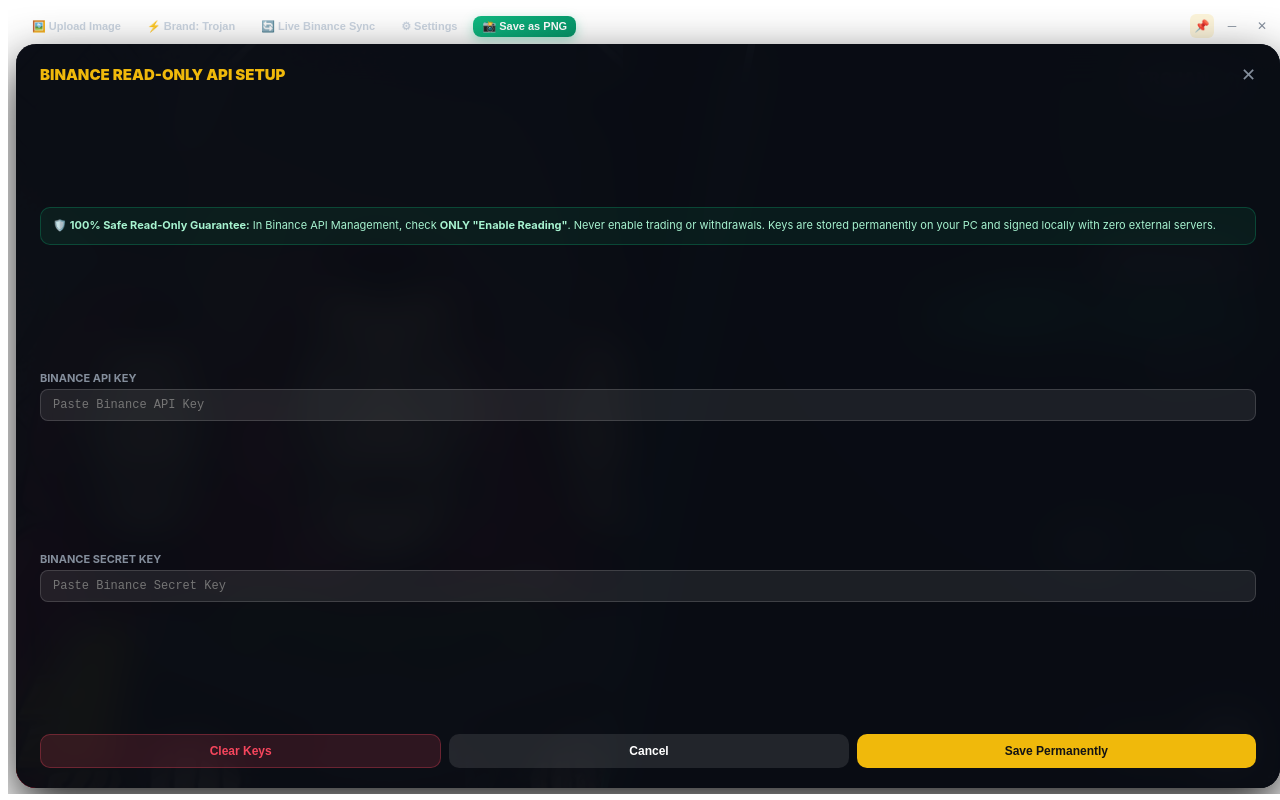
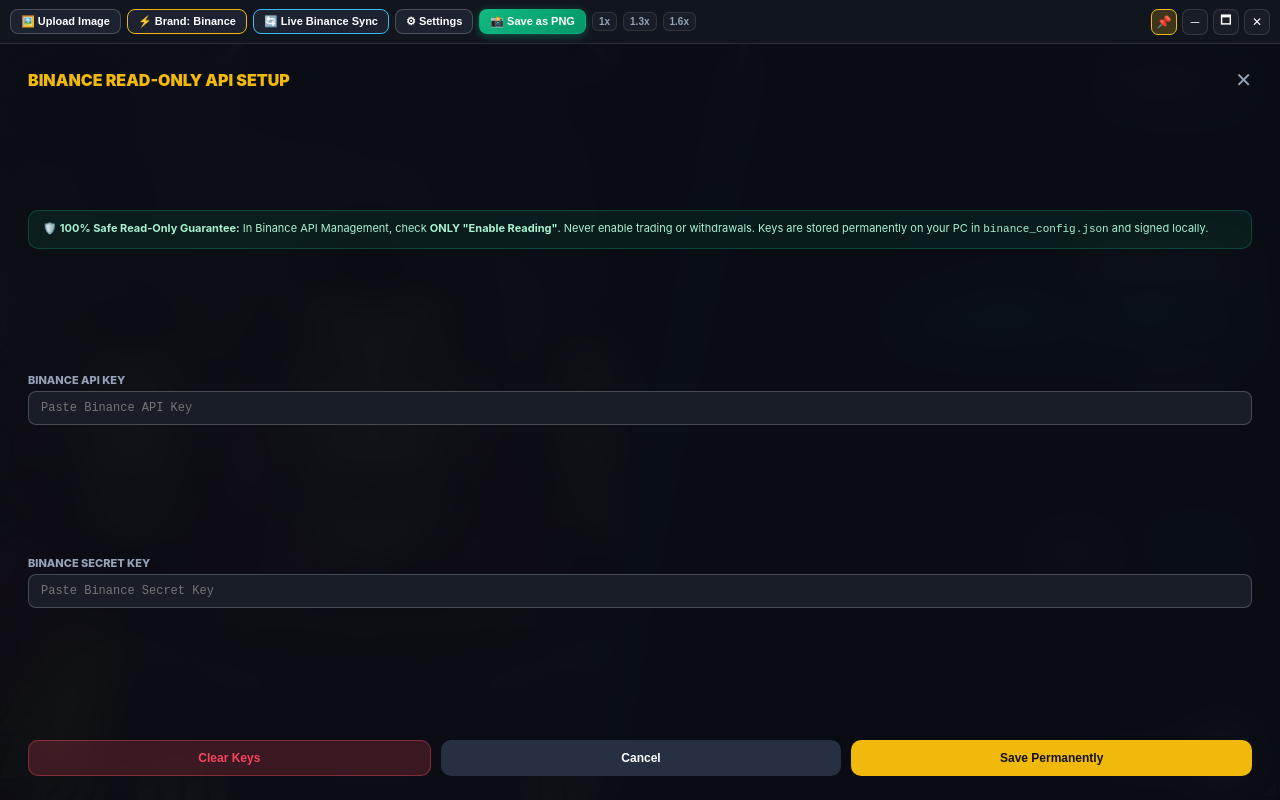
Before and after one commit to WizardSyr/cryptodesk, a plain HTML site: page desktop_card.html in a window 1280 px wide. Both pictures are taken after a click on the button "🔄 Live Binance Sync". Drawn offline with Linux system fonts and the light colour scheme.

Commit message:
Fix white border, ensure high contrast toolbar text, and enable 4-way resizing

```diff
--- a/desktop_card.html
+++ b/desktop_card.html
@@ -6,13 +6,16 @@
     <title>Trojan / Binance PnL Card</title>
     <style>
         :root {
-            --bg-card: #0a0d14;
+            --bg-base: #0a0d14;
+            --bg-toolbar: #11151e;
+            --bg-btn: #1c2230;
+            --border-btn: rgba(255, 255, 255, 0.2);
             --brand-green: #0ecb81;
             --brand-green-glow: rgba(14, 203, 129, 0.55);
             --brand-cyan: #38bdf8;
             --brand-yellow: #f0b90b;
-            --text-gray: #848e9c;
-            --text-dim: #606875;
+            --text-white: #ffffff;
+            --text-gray: #94a3b8;
         }
 
         * {
@@ -26,25 +29,30 @@
         html, body {
             width: 100vw;
             height: 100vh;
-            background: transparent;
+            background-color: var(--bg-base) !important;
             font-family: -apple-system, BlinkMacSystemFont, "SF Pro Display", "Segoe UI", Roboto, Helvetica, Arial, sans-serif;
-            color: #ffffff;
+            color: var(--text-white);
             overflow: hidden;
             display: flex;
             flex-direction: column;
-            padding: 6px 8px;
+            margin: 0;
+            padding: 0;
         }
 
-        /* Top Draggable Toolbar */
+        /* Top Draggable Dark Toolbar (High Contrast) */
         .toolbar {
             width: 100%;
+            height: 44px;
+            background-color: var(--bg-toolbar);
+            border-bottom: 1px solid rgba(255, 255, 255, 0.12);
             display: flex;
             justify-content: space-between;
             align-items: center;
-            padding: 2px 6px 6px;
+            padding: 0 10px;
             cursor: move;
             -webkit-app-region: drag;
             flex-shrink: 0;
+            z-index: 50;
         }
 
         .tool-group {
@@ -52,41 +60,50 @@
             align-items: center;
             gap: 6px;
             -webkit-app-region: no-drag;
-            flex-wrap: wrap;
+            flex-wrap: nowrap;
         }
 
         .btn-tool {
-            background: rgba(255, 255, 255, 0.08);
-            border: 1px solid rgba(255, 255, 255, 0.12);
-            color: #cbd5e1;
-            padding: 4px 9px;
+            background-color: var(--bg-btn);
+            border: 1px solid var(--border-btn);
+            color: var(--text-white) !important;
+            padding: 5px 10px;
             border-radius: 8px;
             font-size: 11px;
-            font-weight: 700;
+            font-weight: 800;
             cursor: pointer;
             display: flex;
             align-items: center;
             gap: 5px;
             transition: all 0.15s ease;
+            white-space: nowrap;
         }
 
         .btn-tool:hover {
-            background: rgba(255, 255, 255, 0.18);
-            color: #ffffff;
-            border-color: rgba(255, 255, 255, 0.25);
+            background-color: #273042;
+            border-color: var(--brand-cyan);
+            color: #ffffff !important;
+        }
+
+        .btn-brand-mode {
+            border-color: var(--brand-yellow);
+        }
+
+        .btn-sync-mode {
+            border-color: var(--brand-cyan);
         }
 
         .btn-action-pin.active-pin {
-            color: var(--brand-yellow);
+            color: var(--brand-yellow) !important;
             border-color: var(--brand-yellow);
-            background: rgba(240, 185, 11, 0.15);
+            background: rgba(240, 185, 11, 0.2);
         }
 
         .btn-save-png {
             background: linear-gradient(135deg, #10b981, #059669);
-            color: #ffffff;
-            border: none;
-            box-shadow: 0 4px 12px rgba(16, 185, 129, 0.35);
+            color: #ffffff !important;
+            border: 1px solid rgba(16, 185, 129, 0.4);
+            box-shadow: 0 2px 8px rgba(16, 185, 129, 0.4);
         }
         .btn-save-png:hover {
             background: linear-gradient(135deg, #059669, #047857);
@@ -95,47 +112,66 @@
         .window-ctrls {
             display: flex;
             align-items: center;
-            gap: 6px;
+            gap: 5px;
             -webkit-app-region: no-drag;
             flex-shrink: 0;
         }
 
         .btn-win {
-            width: 24px;
-            height: 24px;
-            border-radius: 6px;
-            background: rgba(255, 255, 255, 0.06);
+            width: 26px;
+            height: 26px;
+            border-radius: 7px;
+            background: #181d28;
+            border: 1px solid rgba(255, 255, 255, 0.12);
             display: flex;
             align-items: center;
             justify-content: center;
             font-size: 12px;
-            color: var(--text-gray);
+            color: var(--text-white);
             cursor: pointer;
-            border: none;
             transition: all 0.15s ease;
         }
 
         .btn-win:hover {
-            background: rgba(255, 255, 255, 0.15);
+            background: #273042;
             color: #ffffff;
+            border-color: rgba(255, 255, 255, 0.3);
         }
 
         .btn-win-close:hover {
-            background: rgba(246, 70, 93, 0.35);
+            background: rgba(246, 70, 93, 0.4);
             color: #f6465d;
+            border-color: #f6465d;
         }
 
-        /* The Fluid Responsive Cool PnL Card */
+        /* Size Quick Switcher */
+        .size-pill {
+            font-size: 10px;
+            font-weight: 800;
+            padding: 3px 6px;
+            border-radius: 6px;
+            background: #181d28;
+            border: 1px solid rgba(255, 255, 255, 0.1);
+            color: var(--text-gray);
+            cursor: pointer;
+        }
+        .size-pill:hover, .size-pill.active {
+            color: #ffffff;
+            background: #273042;
+            border-color: var(--brand-cyan);
+        }
+
+        /* The Fluid Full-Window Cool PnL Card */
         .card-container {
             flex: 1;
             width: 100%;
-            height: calc(100% - 38px);
-            border-radius: 20px;
-            background: #0a0d14;
+            height: calc(100vh - 44px);
+            background-color: var(--bg-base);
             position: relative;
             overflow: hidden;
-            box-shadow: 0 20px 50px rgba(0, 0, 0, 0.85), 0 0 0 1px rgba(255, 255, 255, 0.08);
             display: flex;
+            margin: 0;
+            border-radius: 0;
         }
 
         /* Left Side: Illustration / Custom Image */
@@ -163,11 +199,11 @@
         .art-overlay-hint {
             position: absolute;
             inset: 0;
-            background: rgba(0, 0, 0, 0.5);
+            background: rgba(0, 0, 0, 0.6);
             display: flex;
             align-items: center;
             justify-content: center;
-            font-size: 12px;
+            font-size: 13px;
             font-weight: 800;
             color: #ffffff;
             opacity: 0;
@@ -200,7 +236,7 @@
             right: 0;
             width: 52%;
             height: 100%;
-            padding: clamp(14px, 3vh, 28px) clamp(16px, 3.5vw, 32px) clamp(12px, 2.5vh, 20px) 10px;
+            padding: clamp(14px, 3vh, 32px) clamp(16px, 3.5vw, 36px) clamp(12px, 2.5vh, 24px) 10px;
             display: flex;
             flex-direction: column;
             justify-content: space-between;
@@ -219,8 +255,8 @@
         }
 
         .brand-logo-svg {
-            width: clamp(22px, 3.5vw, 30px);
-            height: clamp(22px, 3.5vw, 30px);
+            width: clamp(24px, 3.5vw, 32px);
+            height: clamp(24px, 3.5vw, 32px);
             filter: drop-shadow(0 0 8px rgba(56, 189, 248, 0.5));
         }
 
@@ -231,7 +267,7 @@
         }
 
         .brand-top-text {
-            font-size: clamp(12px, 2vw, 16px);
+            font-size: clamp(13px, 2vw, 17px);
             font-weight: 900;
             letter-spacing: 0.8px;
             color: #ffffff;
@@ -239,7 +275,7 @@
         }
 
         .brand-sub-text {
-            font-size: clamp(8px, 1.2vw, 11px);
+            font-size: clamp(9px, 1.2vw, 12px);
             font-weight: 800;
             letter-spacing: 0.5px;
             color: var(--brand-cyan);
@@ -255,7 +291,7 @@
         }
 
         .pair-label {
-            font-size: clamp(20px, 4vw, 32px);
+            font-size: clamp(22px, 4vw, 34px);
             font-weight: 900;
             color: #ffffff;
             letter-spacing: -0.5px;
@@ -264,7 +300,7 @@
         }
 
         .pnl-percent {
-            font-size: clamp(34px, 7.5vw, 64px);
+            font-size: clamp(36px, 7.5vw, 68px);
             font-weight: 900;
             color: var(--brand-green);
             line-height: 1;
@@ -280,7 +316,7 @@
             display: flex;
             align-items: center;
             gap: 6px;
-            font-size: clamp(11px, 1.8vw, 15px);
+            font-size: clamp(12px, 1.8vw, 16px);
             font-weight: 700;
             color: #ffffff;
             margin-top: 6px;
@@ -296,7 +332,7 @@
         /* Two Columns (Invested / Current Gain) */
         .stats-grid {
             display: flex;
-            gap: clamp(16px, 4vw, 36px);
+            gap: clamp(16px, 4vw, 38px);
             margin-top: 8px;
         }
 
@@ -307,7 +343,7 @@
         }
 
         .stat-col-title {
-            font-size: clamp(10px, 1.6vw, 14px);
+            font-size: clamp(11px, 1.6vw, 15px);
             font-weight: 700;
             color: var(--text-gray);
             margin-bottom: 3px;
@@ -318,7 +354,7 @@
             display: flex;
             align-items: center;
             gap: 5px;
-            font-size: clamp(13px, 2.3vw, 20px);
+            font-size: clamp(14px, 2.3vw, 21px);
             font-weight: 900;
             font-family: "SF Pro Display", monospace;
             color: #ffffff;
@@ -326,13 +362,13 @@
         }
 
         .coin-icon {
-            width: clamp(12px, 2vw, 18px);
-            height: clamp(10px, 1.6vw, 15px);
+            width: clamp(13px, 2vw, 19px);
+            height: clamp(11px, 1.6vw, 16px);
             display: inline-block;
         }
 
         .stat-usd-val {
-            font-size: clamp(9px, 1.5vw, 13px);
+            font-size: clamp(10px, 1.5vw, 14px);
             font-weight: 700;
             color: var(--text-gray);
             margin-top: 2px;
@@ -356,14 +392,14 @@
         }
 
         .ref-hint {
-            font-size: clamp(9px, 1.4vw, 12px);
+            font-size: clamp(10px, 1.4vw, 13px);
             font-weight: 600;
             color: var(--text-gray);
             outline: none;
         }
 
         .ref-code {
-            font-size: clamp(11px, 1.8vw, 15px);
+            font-size: clamp(12px, 1.8vw, 16px);
             font-weight: 900;
             color: #ffffff;
             letter-spacing: 0.3px;
@@ -371,8 +407,8 @@
         }
 
         .qr-box {
-            width: clamp(34px, 5.5vw, 48px);
-            height: clamp(34px, 5.5vw, 48px);
+            width: clamp(36px, 5.5vw, 50px);
+            height: clamp(36px, 5.5vw, 50px);
             background: #ffffff;
             border-radius: 6px;
             padding: 3px;
@@ -387,13 +423,33 @@
             height: 100%;
         }
 
+        /* Interactive Corner Resize Handle */
+        .corner-resize-handle {
+            position: absolute;
+            bottom: 0;
+            right: 0;
+            width: 22px;
+            height: 22px;
+            cursor: nwse-resize;
+            z-index: 60;
+            display: flex;
+            align-items: flex-end;
+            justify-content: flex-end;
+            padding: 3px;
+            opacity: 0.6;
+            transition: opacity 0.15s ease;
+            -webkit-app-region: no-drag;
+        }
+        .corner-resize-handle:hover {
+            opacity: 1;
+        }
+
         /* Settings Modal Overlay */
         .modal-overlay {
             position: absolute;
             inset: 0;
-            background: rgba(10, 13, 20, 0.96);
-            border-radius: 20px;
-            padding: 20px 24px;
+            background: rgba(10, 13, 20, 0.97);
+            padding: 24px 28px;
             display: none;
             flex-direction: column;
             justify-content: space-between;
@@ -412,7 +468,7 @@
         }
 
         .modal-title {
-            font-size: 15px;
+            font-size: 16px;
             font-weight: 900;
             color: var(--brand-yellow);
         }
@@ -421,7 +477,7 @@
             background: rgba(14, 203, 129, 0.08);
             border: 1px solid rgba(14, 203, 129, 0.25);
             border-radius: 10px;
-            padding: 10px 12px;
+            padding: 10px 14px;
             font-size: 11px;
             color: #a7f3d0;
             line-height: 1.4;
@@ -431,21 +487,21 @@
             display: flex;
             flex-direction: column;
             gap: 4px;
-            margin: 4px 0;
+            margin: 6px 0;
         }
 
         .field-label {
             font-size: 11px;
-            font-weight: 700;
+            font-weight: 800;
             color: var(--text-gray);
         }
 
         .field-input {
             width: 100%;
-            background: rgba(255, 255, 255, 0.08);
-            border: 1px solid rgba(255, 255, 255, 0.15);
+            background: #181d28;
+            border: 1px solid rgba(255, 255, 255, 0.2);
             border-radius: 8px;
-            padding: 8px 12px;
+            padding: 9px 12px;
             color: #ffffff;
             font-size: 12px;
             font-family: monospace;
@@ -455,13 +511,13 @@
 
         .modal-buttons {
             display: flex;
-            gap: 8px;
-            margin-top: 6px;
+            gap: 10px;
+            margin-top: 8px;
         }
 
         .m-btn {
             flex: 1;
-            padding: 9px 0;
+            padding: 10px 0;
             border-radius: 10px;
             font-size: 12px;
             font-weight: 800;
@@ -471,32 +527,20 @@
         }
 
         .m-btn-save { background: var(--brand-yellow); color: #121214; }
-        .m-btn-cancel { background: rgba(255, 255, 255, 0.1); color: #ffffff; }
-        .m-btn-clear { background: rgba(246, 70, 93, 0.15); color: #f6465d; border: 1px solid rgba(246, 70, 93, 0.3); }
+        .m-btn-cancel { background: #273042; color: #ffffff; }
+        .m-btn-clear { background: rgba(246, 70, 93, 0.2); color: #f6465d; border: 1px solid rgba(246, 70, 93, 0.4); }
 
         .save-indicator {
-            font-size: 11px;
+            font-size: 12px;
             color: var(--brand-green);
-            font-weight: 700;
+            font-weight: 800;
             text-align: center;
             display: none;
-        }
-
-        /* Resize Grip */
-        .resize-grip {
-            position: absolute;
-            bottom: 4px;
-            right: 4px;
-            width: 14px;
-            height: 14px;
-            opacity: 0.3;
-            pointer-events: none;
-            z-index: 20;
         }
     </style>
 </head>
 <body>
-    <!-- Top Bar Controls -->
+    <!-- Top Bar Controls (100% Solid Dark & High Contrast) -->
     <div class="toolbar pywebview-drag-region">
         <div class="tool-group">
             <button type="button" class="btn-tool" id="btn-upload-trigger">
@@ -504,11 +548,11 @@
             </button>
             <input type="file" id="file-input" accept="image/*" style="display:none">
 
-            <button type="button" class="btn-tool" id="btn-toggle-brand">
-                <span id="label-brand-toggle">⚡ Brand: Trojan</span>
+            <button type="button" class="btn-tool btn-brand-mode" id="btn-toggle-brand">
+                <span id="label-brand-toggle">⚡ Brand: Binance</span>
             </button>
 
-            <button type="button" class="btn-tool" id="btn-sync-binance" title="Pull live trade from Binance">
+            <button type="button" class="btn-tool btn-sync-mode" id="btn-sync-binance" title="Pull live trade from Binance">
                 <span>🔄 Live Binance Sync</span>
             </button>
 
@@ -519,16 +563,22 @@
             <button type="button" class="btn-tool btn-save-png" id="btn-export-png">
                 <span>📸 Save as PNG</span>
             </button>
+
+            <!-- Quick Sizing -->
+            <button type="button" class="size-pill" onclick="resizeToPreset(740, 530)">1x</button>
+            <button type="button" class="size-pill" onclick="resizeToPreset(960, 660)">1.3x</button>
+            <button type="button" class="size-pill" onclick="resizeToPreset(1180, 800)">1.6x</button>
         </div>
 
         <div class="window-ctrls">
             <button type="button" class="btn-win btn-action-pin active-pin" id="btn-pin" title="Always on Top">📌</button>
             <button type="button" class="btn-win" id="btn-min" title="Minimize">─</button>
+            <button type="button" class="btn-win" id="btn-max" title="Maximize / Restore">🗖</button>
             <button type="button" class="btn-win btn-win-close" id="btn-close" title="Close">✕</button>
         </div>
     </div>
 
-    <!-- The Resizable Cool PnL Card -->
+    <!-- The Resizable Full-Window Cool PnL Card -->
     <div class="card-container" id="pnl-card-element">
         <!-- Left Illustration Box -->
         <div class="art-box" id="art-box-trigger" title="Click or Drag & Drop any image here!">
@@ -544,16 +594,12 @@
             <!-- Brand -->
             <div class="brand-header" id="brand-header-click" title="Click to switch brand">
                 <div class="brand-title-group">
-                    <span class="brand-top-text" id="brand-title-top">TROJAN</span>
-                    <span class="brand-sub-text" id="brand-title-sub">ON SOLANA</span>
+                    <span class="brand-top-text" id="brand-title-top">BINANCE</span>
+                    <span class="brand-sub-text" id="brand-title-sub" style="color: #f0b90b;">PRO FUTURES</span>
                 </div>
                 <div id="brand-logo-container">
-                    <!-- Trojan Pegasus Icon -->
-                    <svg class="brand-logo-svg" viewBox="0 0 24 24" fill="none" stroke="#38bdf8" stroke-width="2" stroke-linecap="round" stroke-linejoin="round">
-                        <path d="M4 19h16"/>
-                        <path d="M6 19v-4l2-4-1-4 3-3 4 2 2 5-1 4v4"/>
-                        <circle cx="11" cy="9" r="1" fill="#38bdf8"/>
-                        <path d="M14 6l3 1-1 4"/>
+                    <svg class="brand-logo-svg" viewBox="0 0 24 24" fill="#f0b90b">
+                        <path d="M12 2L8.5 5.5l3.5 3.5 3.5-3.5L12 2zm-6.5 6.5L2 12l3.5 3.5 3.5-3.5-3.5-3.5zm13 0l-3.5 3.5 3.5 3.5 3.5-3.5-3.5-3.5zM12 15.5l-3.5 3.5L12 22.5l3.5-3.5-3.5-3.5zm0-4.5L9.5 8.5 12 6l2.5 2.5L12 11zm0 2l2.5 2.5L12 18l-2.5-2.5L12 13z"/>
                     </svg>
                 </div>
             </div>
@@ -621,25 +667,27 @@
             </div>
         </div>
 
-        <!-- Subtle Resize Grip in bottom right -->
-        <svg class="resize-grip" viewBox="0 0 10 10" fill="#ffffff">
-            <circle cx="8" cy="8" r="1"/>
-            <circle cx="5" cy="8" r="1"/>
-            <circle cx="8" cy="5" r="1"/>
-            <circle cx="2" cy="8" r="1"/>
-            <circle cx="5" cy="5" r="1"/>
-            <circle cx="8" cy="2" r="1"/>
-        </svg>
+        <!-- Interactive Corner Drag-To-Resize Handle -->
+        <div class="corner-resize-handle" id="corner-resize-btn" title="Drag to resize window">
+            <svg viewBox="0 0 10 10" fill="#ffffff" style="width: 14px; height: 14px;">
+                <circle cx="8" cy="8" r="1.2"/>
+                <circle cx="5" cy="8" r="1.2"/>
+                <circle cx="8" cy="5" r="1.2"/>
+                <circle cx="2" cy="8" r="1.2"/>
+                <circle cx="5" cy="5" r="1.2"/>
+                <circle cx="8" cy="2" r="1.2"/>
+            </svg>
+        </div>
 
         <!-- Settings Modal (Overlay) -->
         <div class="modal-overlay" id="modal-settings">
             <div class="modal-header">
                 <span class="modal-title">BINANCE READ-ONLY API SETUP</span>
-                <span style="cursor: pointer; color: var(--text-gray); font-size: 18px;" id="btn-close-modal">✕</span>
+                <span style="cursor: pointer; color: var(--text-gray); font-size: 20px;" id="btn-close-modal">✕</span>
             </div>
 
             <div class="safety-box">
-                🛡️ <b>100% Safe Read-Only Guarantee:</b> In Binance API Management, check <b>ONLY "Enable Reading"</b>. Never enable trading or withdrawals. Keys are stored permanently on your PC and signed locally with zero external servers.
+                🛡️ <b>100% Safe Read-Only Guarantee:</b> In Binance API Management, check <b>ONLY "Enable Reading"</b>. Never enable trading or withdrawals. Keys are stored permanently on your PC in <code>binance_config.json</code> and signed locally.
             </div>
 
             <div class="field-group">
@@ -671,7 +719,7 @@
         var apiKey = '';
         var secretKey = '';
         var isPinned = true;
-        var currentBrand = 'trojan'; // 'trojan' or 'binance'
+        var currentBrand = 'binance'; // Default to Binance as in user screenshot
         var artImg = document.getElementById('card-art-img');
         var fileInput = document.getElementById('file-input');
         var livePositions = [];
@@ -685,7 +733,6 @@
 
         // Load Keys Permanently from Python Disk Storage or localStorage
         function loadSavedKeys() {
-            // First check pywebview disk storage bridge
             if (window.pywebview && window.pywebview.api && window.pywebview.api.load_keys) {
                 window.pywebview.api.load_keys().then(function(cfg) {
                     if (cfg && cfg.api_key) {
@@ -699,7 +746,6 @@
                     }
                 }).catch(function() {});
             } else {
-                // Fallback to localStorage
                 apiKey = localStorage.getItem('binance_user_apikey') || '';
                 secretKey = localStorage.getItem('binance_user_secret') || '';
                 var savedImg = localStorage.getItem('pnl_custom_image');
@@ -720,10 +766,57 @@
             if (window.pywebview && window.pywebview.api) window.pywebview.api.minimize();
         });
 
+        document.getElementById('btn-max').addEventListener('click', function() {
+            if (window.pywebview && window.pywebview.api) window.pywebview.api.toggle_maximize();
+        });
+
         document.getElementById('btn-pin').addEventListener('click', function() {
             isPinned = !isPinned;
             this.classList.toggle('active-pin', isPinned);
             if (window.pywebview && window.pywebview.api) window.pywebview.api.toggle_pin(isPinned);
+        });
+
+        // Quick Preset Resize
+        function resizeToPreset(w, h) {
+            if (window.pywebview && window.pywebview.api && window.pywebview.api.set_size) {
+                window.pywebview.api.set_size(w, h);
+            }
+        }
+
+        // Interactive Corner Drag-To-Resize
+        var isDraggingCorner = false;
+        var startMouseX = 0;
+        var startMouseY = 0;
+        var startWinW = 740;
+        var startWinH = 530;
+
+        var cornerHandle = document.getElementById('corner-resize-btn');
+        cornerHandle.addEventListener('mousedown', function(e) {
+            e.preventDefault();
+            isDraggingCorner = true;
+            startMouseX = e.screenX;
+            startMouseY = e.screenY;
+            if (window.pywebview && window.pywebview.api && window.pywebview.api.get_size) {
+                window.pywebview.api.get_size().then(function(sz) {
+                    startWinW = sz.width;
+                    startWinH = sz.height;
+                }).catch(function() {});
+            }
+        });
+
+        window.addEventListener('mousemove', function(e) {
+            if (!isDraggingCorner) return;
+            var dx = e.screenX - startMouseX;
+            var dy = e.screenY - startMouseY;
+            var newW = Math.max(startWinW + dx, 460);
+            var newH = Math.max(startWinH + dy, 320);
+            if (window.pywebview && window.pywebview.api && window.pywebview.api.set_size) {
+                window.pywebview.api.set_size(newW, newH);
+            }
+        });
+
+        window.addEventListener('mouseup', function() {
+            isDraggingCorner = false;
         });
 
         // Settings Modal
@@ -746,11 +839,9 @@
             apiKey = inputKey.value.trim();
             secretKey = inputSecret.value.trim();
 
-            // Save to localStorage
             localStorage.setItem('binance_user_apikey', apiKey);
             localStorage.setItem('binance_user_secret', secretKey);
 
-            // Save permanently to disk via Python
             if (window.pywebview && window.pywebview.api && window.pywebview.api.save_keys) {
                 window.pywebview.api.save_keys(apiKey, secretKey, artImg.src);
             }
```
Also changed, not shown: 1 other file.
